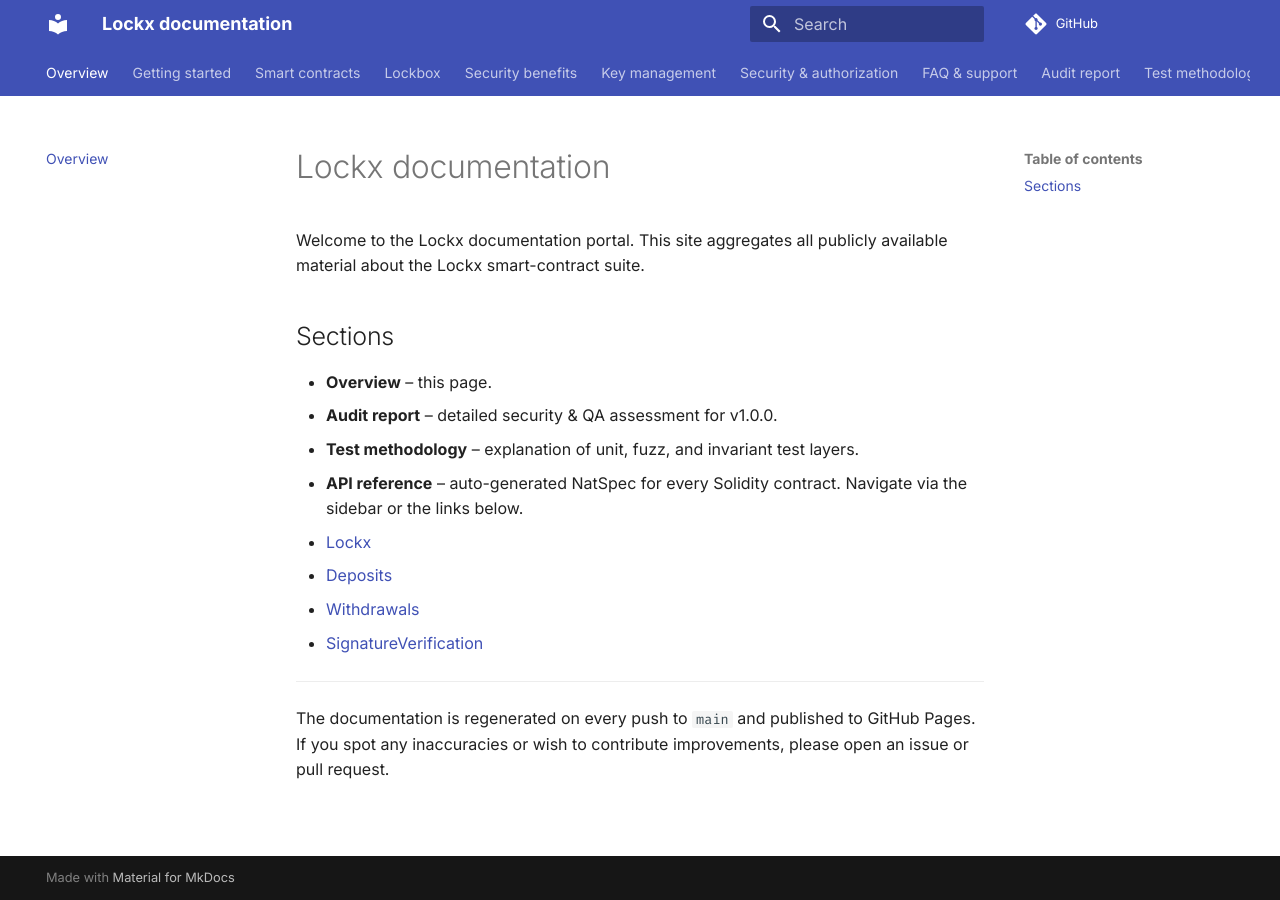
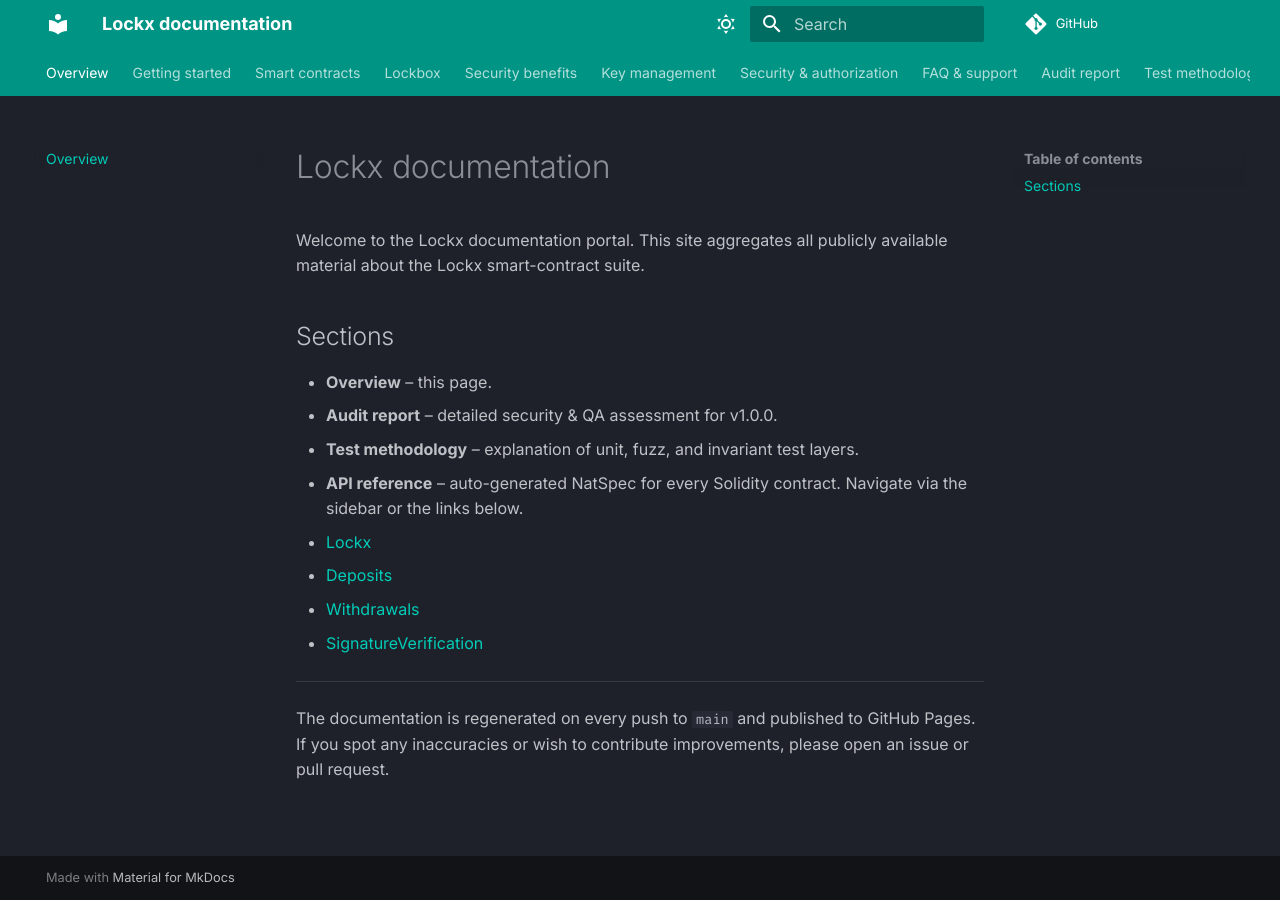
Before and after one commit to richardjaee/Lockx-Contracts, an MkDocs documentation site: the page built from docs/index.md, in a window 1280 px wide. Built offline with MkDocs 1.6.1 and Material for MkDocs 9.7.7, drawn with Linux system fonts in a browser that asks for light colours; comment, search, counter and statistics services are not loaded.

```diff
--- a/mkdocs.yml
+++ b/mkdocs.yml
@@ -1,5 +1,4 @@
 site_name: Lockx documentation
-site_url: https://docs.lockx.io
 repo_url: https://github.com/richardjaee/Lockx-Contracts
 edit_uri: ''
 
@@ -9,14 +8,24 @@ theme:
     text: Inter
     code: Fira Code
   palette:
-    - scheme: default
-      primary: indigo
-      accent: indigo
+    - scheme: slate  # default dark theme
+      primary: teal
+      accent: cyan
+      toggle:
+        icon: material/weather-sunny
+        name: Switch to light mode
+    - scheme: default  # light theme
+      primary: teal
+      accent: cyan
+      toggle:
+        icon: material/weather-night
+        name: Switch to dark mode
   features:
     - navigation.tabs
     - navigation.top
 extra_css:
-  - stylesheets/extra.css
+  - stylesheets/extra-v2.css
+  - stylesheets/theme_overrides-v1.css
 
 nav:
   - Overview: index.md
```
Also changed, not shown: 2 other files.
